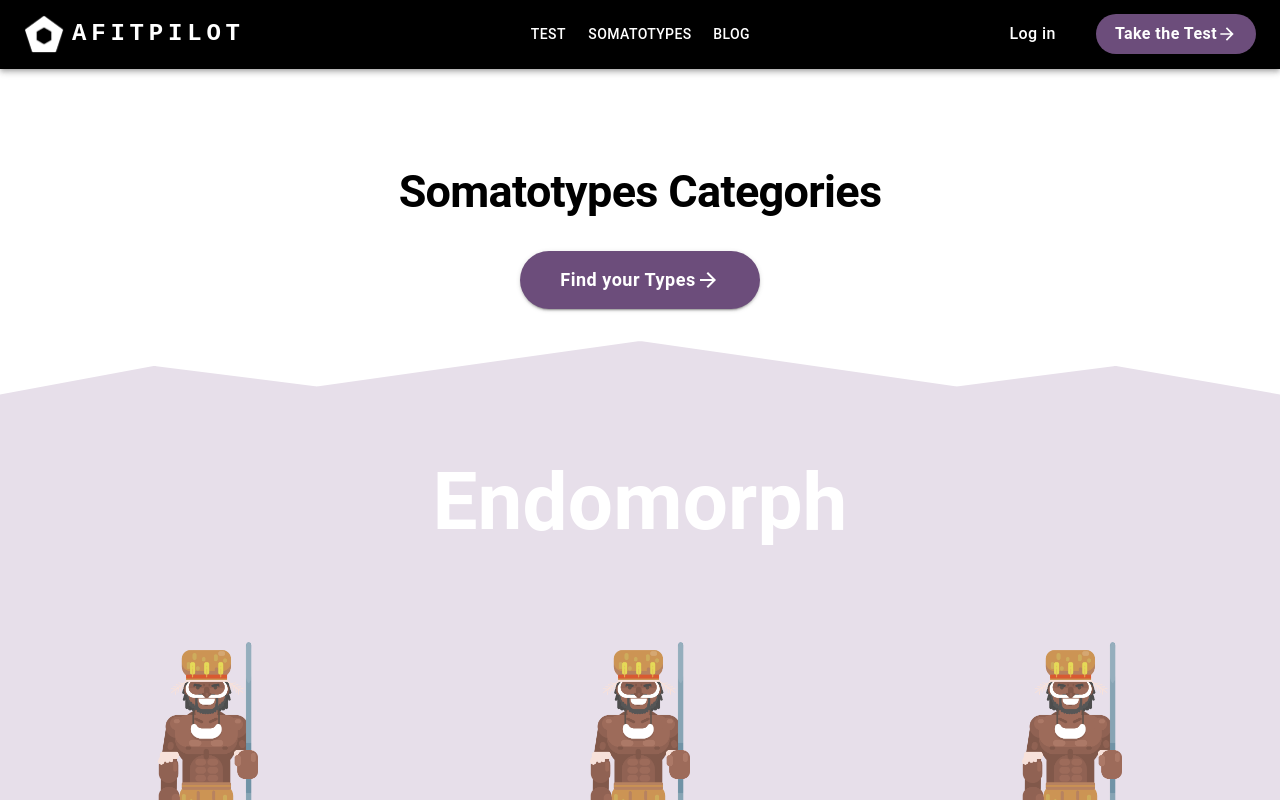
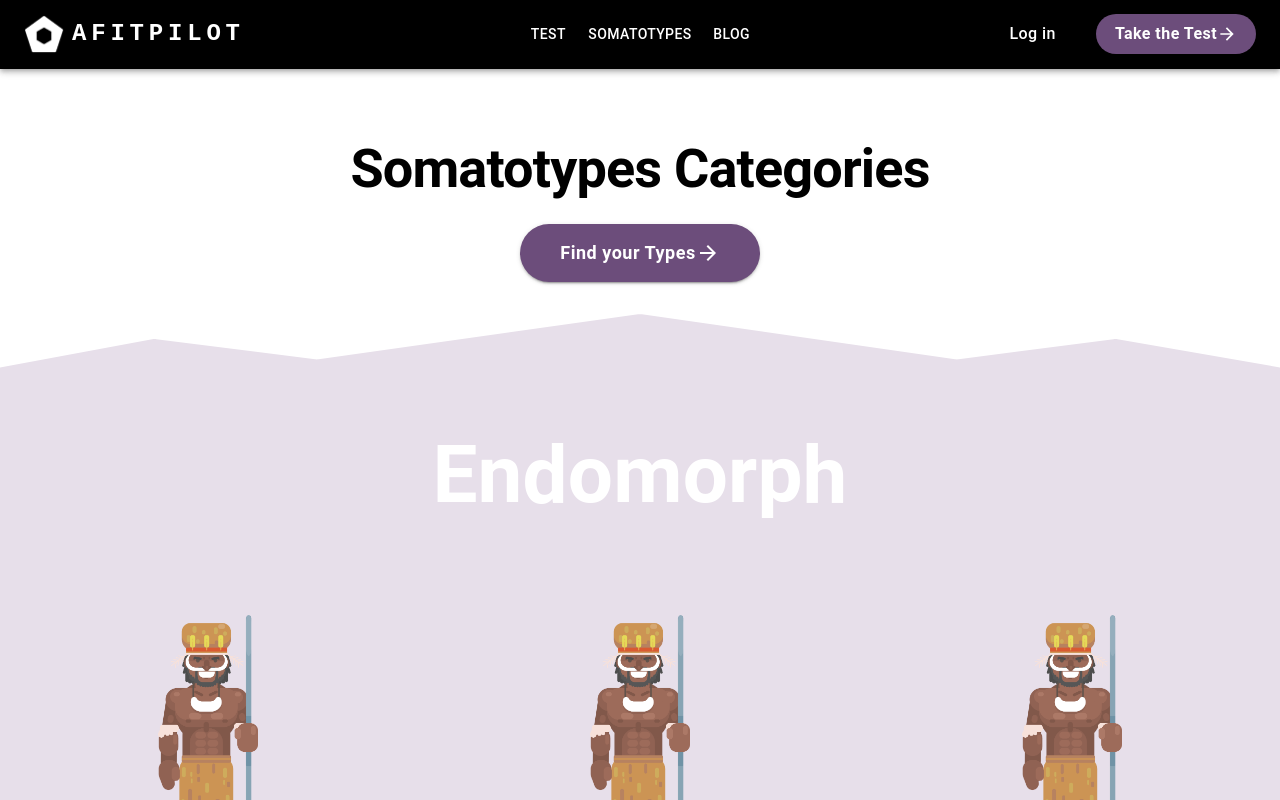
Before and after one commit to walter-clayton/afitpilot-somatotype, a React (Create React App) app in the folder client/: page /Types in a window 1280 px wide. Shown: the top 800 px of the page. Built offline with nearby package versions, Linux system fonts and the light colour scheme.

Commit message:
Title same as home page

```diff
--- a/client/src/components/CTA/TypesPage.tsx
+++ b/client/src/components/CTA/TypesPage.tsx
@@ -15,7 +15,6 @@ theme.typography.h1 = {
   [theme.breakpoints.up("md")]: {
     fontSize: "1.5rem",
   },
-
 };
 theme.typography.h2 = {
   "@media (max-width:600px)": {
@@ -27,12 +26,20 @@ theme.typography.h2 = {
 };
 const heading = {
   "@media (max-width:600px)": {
-    fontSize: "27px",
-    lineHeight: "35px",
-    margin: "30px 0px",
-    marginTop: 0
+    fontSize: "36px",
+    lineHeight: "46px",
+    margin: "0px 0px 10px",
+    fontWeight: 600,
+    textAlign: "center",
   },
-
+  "@media only screen and (min-width: 600px) and (max-width: 1400px)": {
+    color: "black",
+    textAlign: "center",
+    fontSize: "54px",
+    marginBottom: "20px",
+    lineHeight: "71px",
+    fontWeight: 600,
+  },
 };
 
 const TypesPage = () => {
@@ -163,19 +170,9 @@ const TypesPage = () => {
               width: "100%",
             }}
           >
-            <Typography component="h1" variant="h1"
-              sx={{
-                color: "black",
-                textAlign: "center",
-                fontSize: "45px",
-                margin: '30px 0px',
-                fontWeight: 700,
-                lineHeight: "58.5px",
-              }}
-            >
-              <Box sx={heading}>
-                Somatotypes Categories
-              </Box>
+            <Typography variant="h1"
+              sx={heading}>
+              Somatotypes Categories
             </Typography>
             <Button variant="contained"
               sx={{
@@ -204,10 +201,9 @@ const TypesPage = () => {
           <img
             src={Rectangle}
             alt="manu tribesman"
-            style={{ width: "100%", }}
+            style={{ width: "100%" }}
           />
         </Box>
-
         <Box sx={{ width: "100%", backgroundColor: "#e7dfea", }}>
           <Typography variant="h2" sx={{ color: "white", textAlign: "center" }}>
             Endomorph
@@ -335,7 +331,7 @@ const TypesPage = () => {
         </Box>
         <CounterShare />
       </ThemeProvider>
-    </Box>
+    </Box >
   );
 };
 
```
